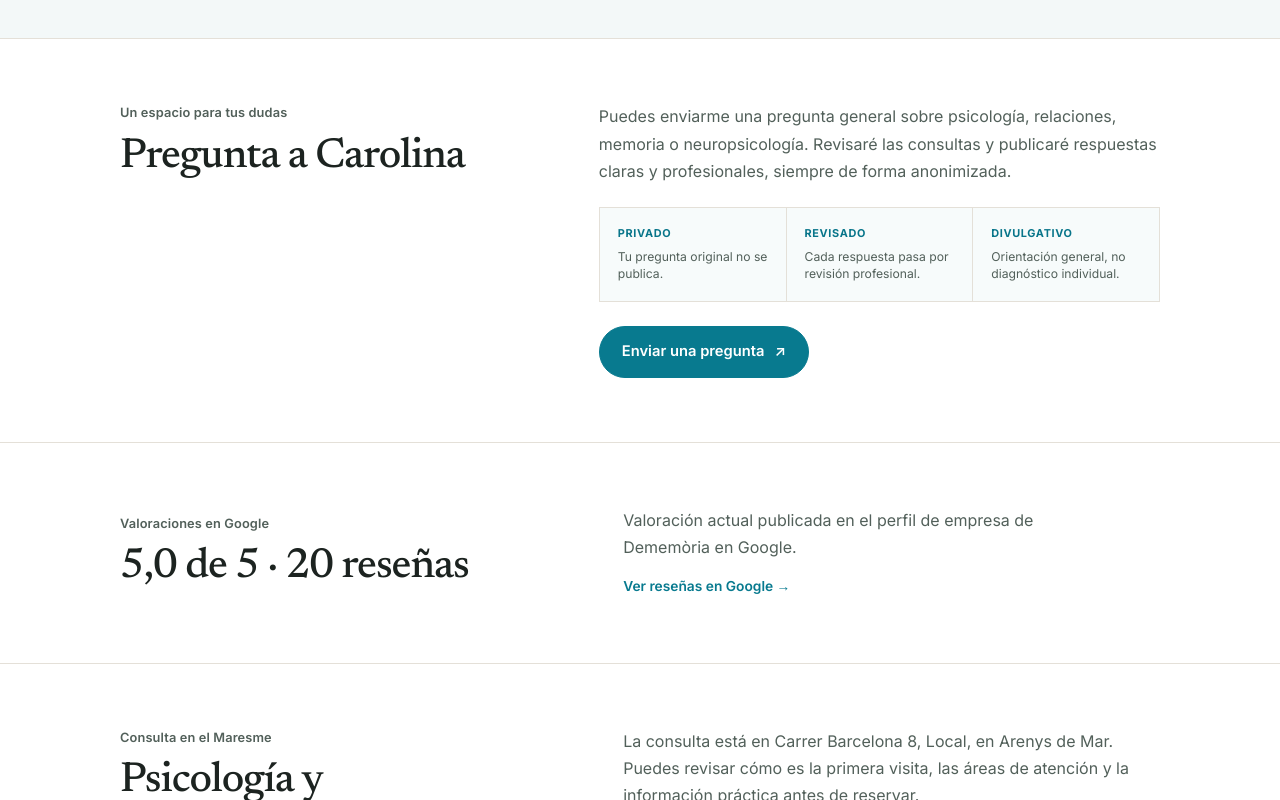
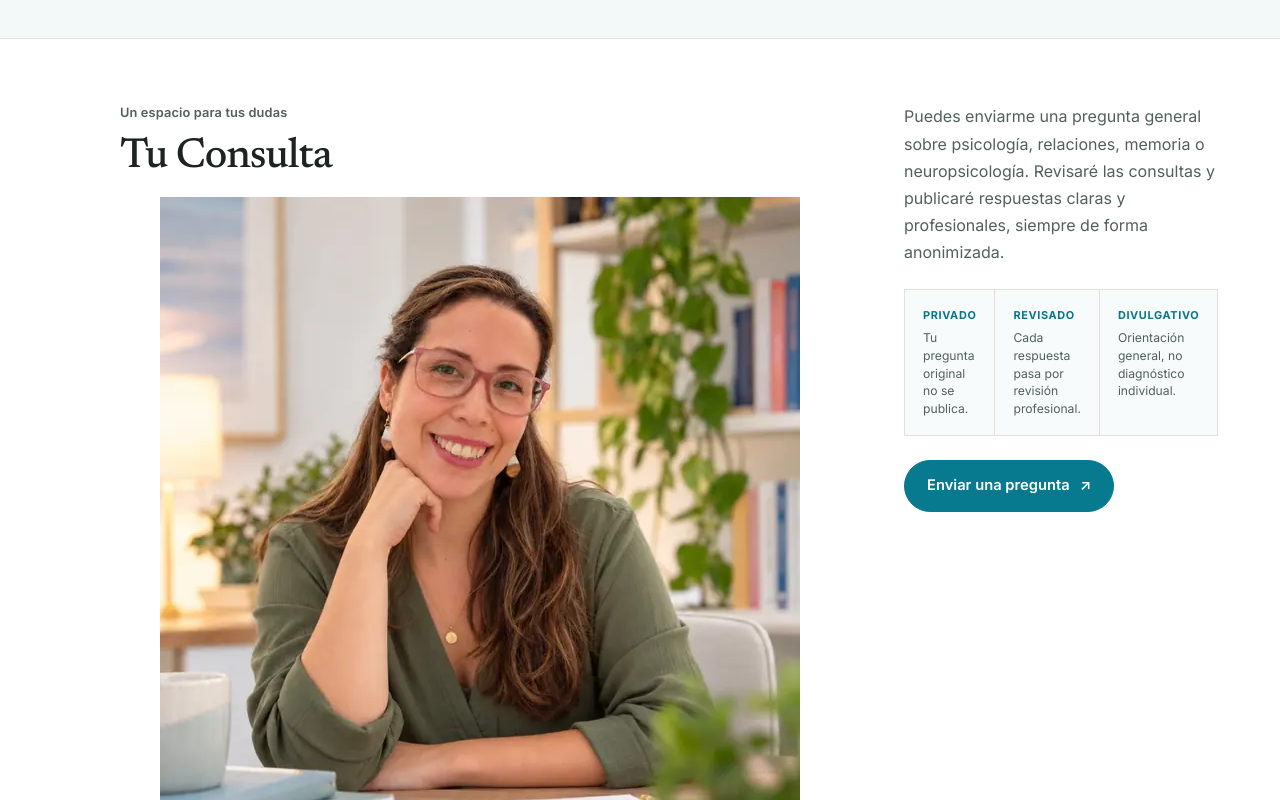
Before and after one commit to carolinasanchezgirona/Portfolio-Carolina, a Next.js app: page / in a window 1280 px wide. Shown: the part 1800-2600 px from the top of the page. Built offline with nearby package versions, Linux system fonts and the light colour scheme.

Commit message:
Feature optimized Carolina portrait and Tu Consulta title on homepage

```diff
--- a/app/page.tsx
+++ b/app/page.tsx
@@ -145,7 +145,17 @@ export default function HomePage() {
         <div className="editorial-wrap home-question-grid">
           <div>
             <p className="editorial-section-eyebrow">Un espacio para tus dudas</p>
-            <h2 id="home-question-title">Pregunta a Carolina</h2>
+            <h2 id="home-question-title">Tu Consulta</h2>
+            <figure className="home-question-photo">
+              <Image
+                src="/carolina-sanchez-tu-consulta.webp"
+                alt="Carolina Sánchez sentada ante una mesa, con gafas rosas, en un espacio luminoso"
+                width={640}
+                height={640}
+                sizes="(max-width: 680px) calc(100vw - 36px), (max-width: 920px) 370px, 340px"
+                loading="lazy"
+              />
+            </figure>
           </div>
           <div className="home-question-copy">
             <p>
```
